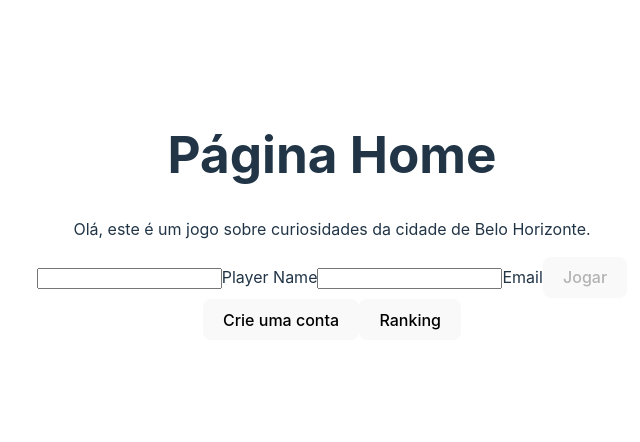
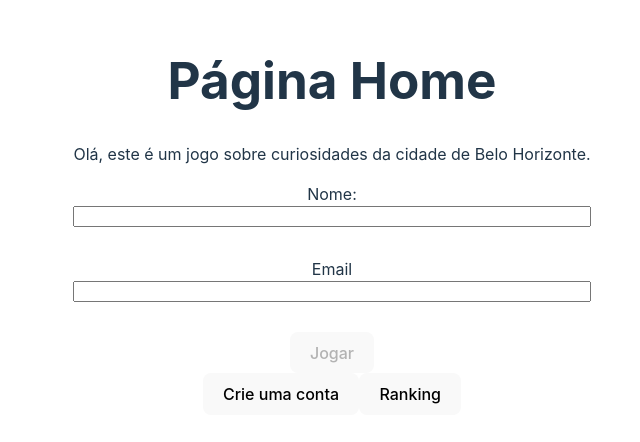
Before and after one commit to severidade/TheQuiz, a React (Vite) app: page / in a window 1280 px wide. Shown: the part 192-634 px from the top of the page, without its empty margins (308-948 px from the left). Built offline with nearby package versions, Linux system fonts and the light colour scheme.

Commit message:
refactor: :recycle: remove console.log

```diff
--- a/src/pages/home/index.tsx
+++ b/src/pages/home/index.tsx
@@ -31,7 +31,6 @@ export default function Home() {
 
     if (skipValidation) {
       navigate('/trivia');
-      console.log('cheguei aqui');
       dispatch(playAgain(name, email, false));
     } else {
       const query = '*[_type == \'user\' && (name == $name || email == $email)]';
@@ -78,18 +77,14 @@ export default function Home() {
     }
   }, [gamePlayedAgain, userName, userEmail]);
 
-  // console.log(typeof gamePlayedAgain);
-  // console.log(gamePlayedAgain ? 'Verdadeiro' : 'Falso');
-  // console.log(name, email);
-  // console.log(userName, userEmail);
-
   return (
     <div className="home-page">
       <div className="title">
         <h1>Página Home</h1>
         <p>Olá, este é um jogo sobre curiosidades da cidade de Belo Horizonte.</p>
         <form className="login__wrapper">
-          <label htmlFor="name">
+          <label htmlFor="name" className="register_form_item">
+            <span>Nome: </span>
             <input
               type="text"
               name="name"
@@ -99,9 +94,10 @@ export default function Home() {
               onChange={ (e) => setName(e.target.value) }
               required
             />
-            <span>Player Name</span>
+
           </label>
-          <label htmlFor="Email">
+          <label htmlFor="Email" className="register_form_item">
+            <span>Email</span>
             <input
               type="text"
               name="email"
@@ -111,7 +107,6 @@ export default function Home() {
               onChange={ (e) => setEmail(e.target.value) }
               required
             />
-            <span>Email</span>
           </label>
 
           <button onClick={ handlePlay } disabled={ !isValid }>
```
